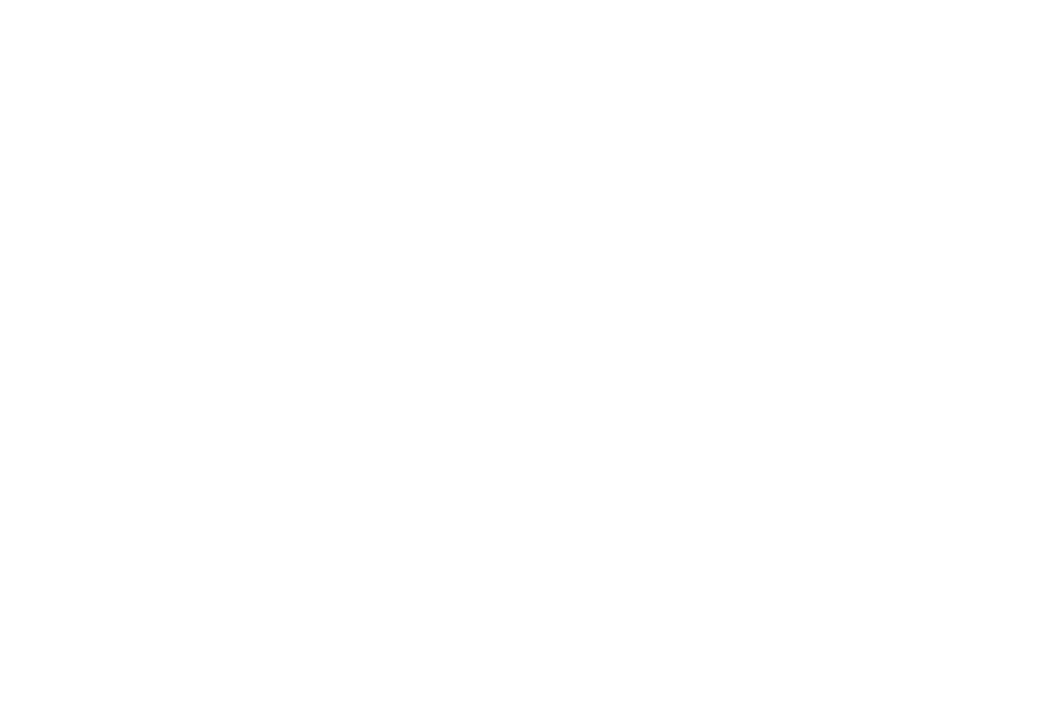
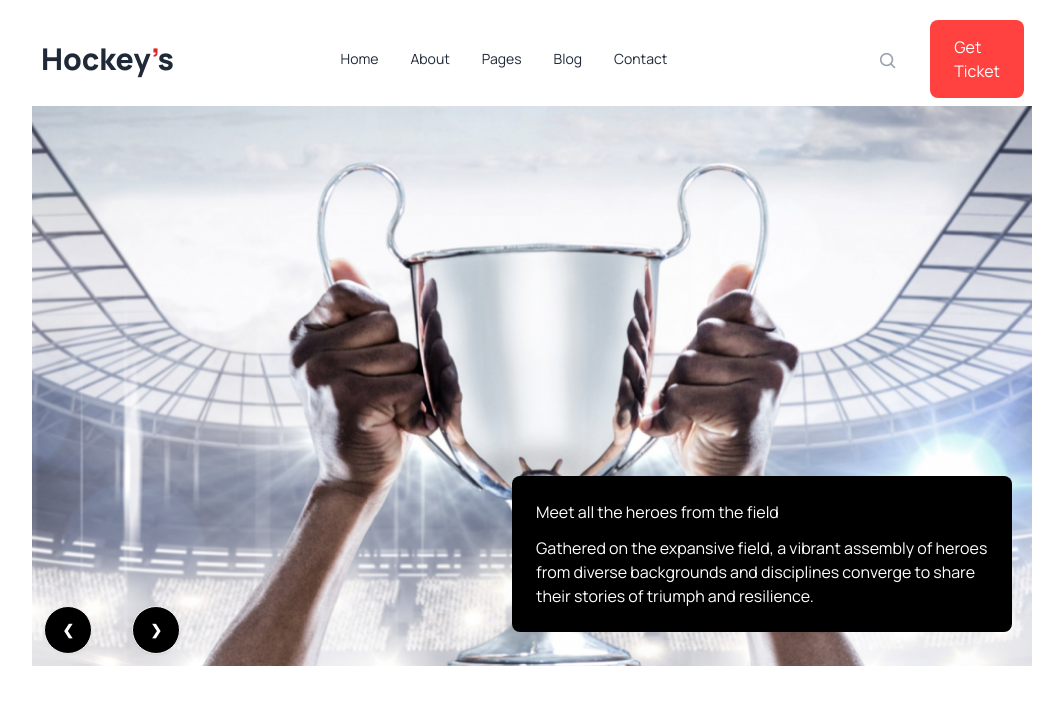
Before and after one commit to sadekcric/Hockey_ecommerce_2024, a plain HTML site: page index.html in a window 1280 px wide. Shown: the whole page, without its empty margins (108-1171 px from the left). Drawn offline with nearby package versions, Linux system fonts and the light colour scheme.

Commit message:
header section done with responsive

```diff
--- a/index.html
+++ b/index.html
@@ -6,7 +6,8 @@
   <meta charset="UTF-8">
   <meta name="viewport" content="width=device-width, initial-scale=1.0">
   <!-- ========title+favicon======== -->
-  <title>Document</title>
+  <title>hockeys|e-commerce</title>
+  <link rel="shortcut icon" href="Images/10.png" type="image/x-icon">
 
   <!-- ======google font manrope========== -->
   <link rel="preconnect" href="https://fonts.googleapis.com">
@@ -24,9 +25,97 @@
     .font{
       font-family: 'Manrope', sans-serif;
     }
+    .mybtn{
+      padding:15px 24px ;
+      background-color:#FF4240 ;
+      color:#fff;
+      border-radius: 8px;
+    }
   </style>
 </head>
 <body class="font">
+  <!-- =====container========= -->
+<div class="p-3 lg:w-4/5 lg:mx-auto">
 
+  <!--========= Navbar========= -->
+  <nav>
+    <div class="navbar bg-base-100">
+      <div class="navbar-start">
+        <div class="dropdown">
+          <div tabindex="0" role="button" class="btn btn-ghost lg:hidden">
+            <svg xmlns="http://www.w3.org/2000/svg" class="h-5 w-5" fill="none" viewBox="0 0 24 24" stroke="currentColor"><path stroke-linecap="round" stroke-linejoin="round" stroke-width="2" d="M4 6h16M4 12h8m-8 6h16" /></svg>
+          </div>
+          <ul tabindex="0" class="menu menu-sm dropdown-content mt-3 z-[1] p-2 shadow bg-base-100 rounded-box w-52">
+            <li><a>Home</a></li>
+            <li><a>About</a></li>
+            <li><a>Pages</a></li>
+            <li><a>Blog</a></li>
+            <li><a>Contact</a></li>
+
+          </ul>
+        </div>
+        <p>
+          <a class=" btn-ghost text-3xl font-extrabold">Hockey<span class="text-red-600 font-extrabold text-3xl">’</span>s</a>
+        </p>
+      </div>
+      <div class="navbar-center hidden lg:flex">
+        <ul class="menu menu-horizontal px-1">
+            <li><a>Home</a></li>
+            <li><a>About</a></li>
+            <li><a>Pages</a></li>
+            <li><a>Blog</a></li>
+            <li><a>Contact</a></li>
+        </ul>
+      </div>
+      <div class="navbar-end">
+        <div class="relative hidden lg:block mr-5">
+          <input type="search" name="" id="" class="py-3 px-4 ">
+          <i class='bx bx-search absolute right-3 top-3 text-xl text-gray-400'></i>
+        </div>
+        <a class="mybtn">Get Ticket</a>
+      </div>
+    </div>
+  </nav>
+
+  <!-- =======header carousel======== -->
+  <header class="relative">
+    <div class="carousel w-full">
+      <!--========== slider 1 ========-->
+      <div id="slide1" class="lg:h-[70vh] carousel-item relative w-full">
+        <img src="images/1.png" class="w-full object-cover" />
+        <div class="absolute flex  gap-10 bottom-3 lg:left-3 left-1/2 -translate-x-1/2 lg:translate-x-0">
+          <a href="#slide3" class="btn btn-circle bg-black text-white hover:bg-slate-600">❮</a>
+          <a href="#slide2" class="btn btn-circle bg-black text-white hover:bg-slate-600">❯</a>
+        </div>
+      </div>
+
+      <!--========== slider 2 ========-->
+      <div id="slide2" class="lg:h-[70vh] carousel-item relative w-full">
+        <img src="images/2.png" class="w-full object-cover" />
+        <div class="absolute flex  gap-10 bottom-3 lg:left-3 left-1/2 -translate-x-1/2 lg:translate-x-0">
+          <a href="#slide1" class="btn btn-circle bg-black text-white hover:bg-slate-600">❮</a>
+          <a href="#slide3" class="btn btn-circle bg-black text-white hover:bg-slate-600">❯</a>
+        </div>
+      </div>
+
+
+      <!--========== slider 3 ========-->
+      <div id="slide3" class="carousel-item relative w-full lg:h-[70vh]">
+        <img src="images/3.png" class="w-full object-cover" />
+        <div class="absolute flex  gap-10 bottom-3 lg:left-3 left-1/2 -translate-x-1/2 lg:translate-x-0">
+          <a href="#slide2" class="btn btn-circle bg-black text-white hover:bg-slate-600">❮</a>
+          <a href="#slide1" class="btn btn-circle bg-black text-white hover:bg-slate-600">❯</a>
+        </div>
+      </div>
+    </div>
+
+    <!-- Meet all the heroes from the field -->
+    <div class="bg-black text-white space-y-3 p-6 rounded-lg lg:w-1/2 lg:absolute bottom-10 right-5">
+      <h3>Meet all the heroes from the field</h3>
+      <p>Gathered on the expansive field, a vibrant assembly of heroes from diverse backgrounds and disciplines converge to share their stories of triumph and resilience. </p>
+    </div>
+  </header>
+
+</div>
 </body>
 </html>
```
Also changed, not shown: tailwind.config.js (added, +8 -0 lines).
